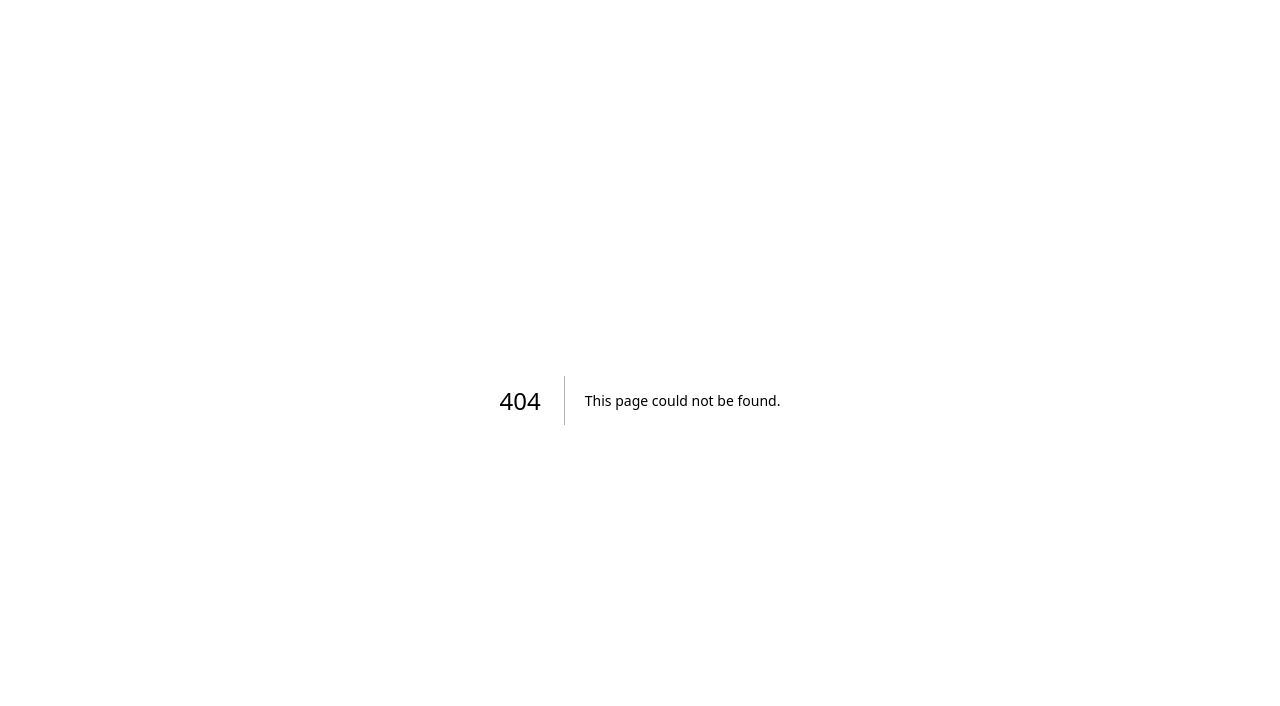
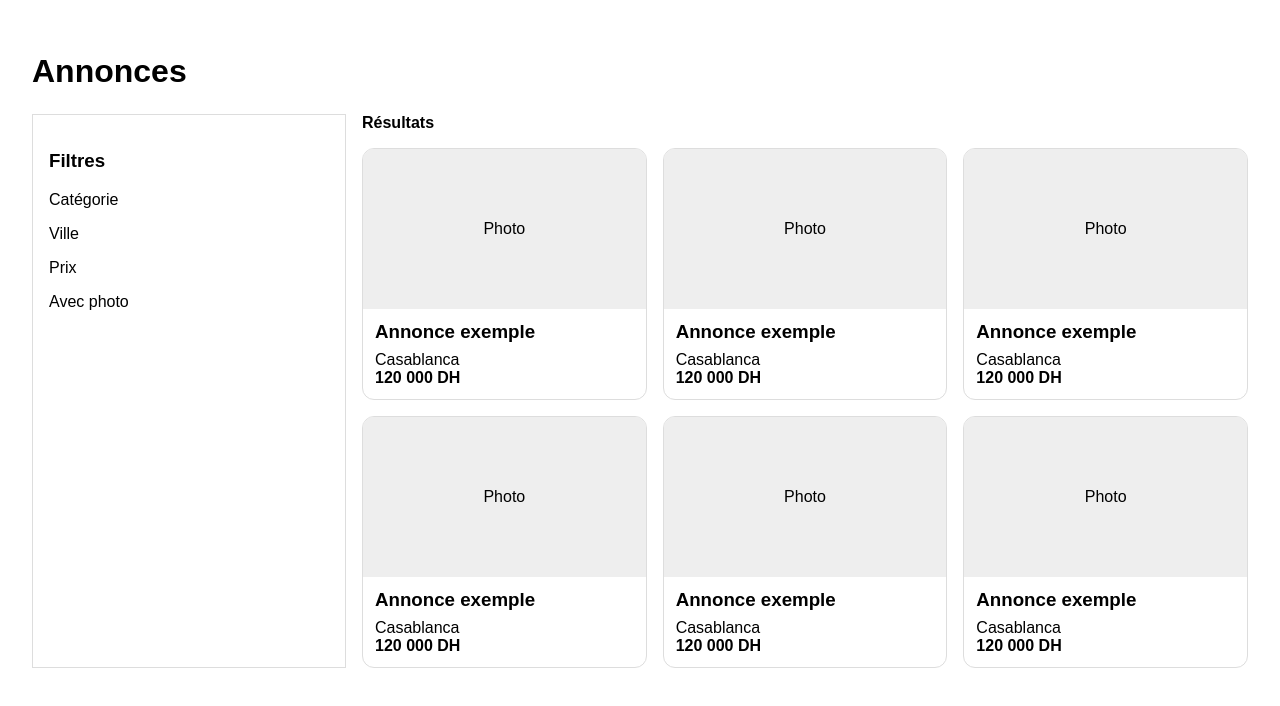
Before and after one commit to travitomaroc/travito-v2, a Next.js app: page /annonces in a window 1280 px wide. Before the commit this address had no page. Shown: the top 706 px of the page. Built offline with nearby package versions, Linux system fonts and the light colour scheme.

Commit message:
add annonces page skeleton

```diff
--- /dev/null
+++ b/app/annonces/page.jsx
@@ -0,0 +1,57 @@
+export default function AnnoncesPage() {
+  return (
+    <main style={{ padding: "24px", fontFamily: "Arial, sans-serif" }}>
+      <h1>Annonces</h1>
+
+      <section style={{ display: "flex", gap: 16, marginTop: 24 }}>
+        <aside style={{ width: 280, border: "1px solid #ddd", padding: 16 }}>
+          <h3>Filtres</h3>
+          <p>Catégorie</p>
+          <p>Ville</p>
+          <p>Prix</p>
+          <p>Avec photo</p>
+        </aside>
+
+        <section style={{ flex: 1 }}>
+          <div style={{ marginBottom: 16 }}>
+            <strong>Résultats</strong>
+          </div>
+
+          <div style={{
+            display: "grid",
+            gridTemplateColumns: "repeat(auto-fill, minmax(240px, 1fr))",
+            gap: 16
+          }}>
+            {[1, 2, 3, 4, 5, 6].map((item) => (
+              <article
+                key={item}
+                style={{
+                  border: "1px solid #ddd",
+                  borderRadius: 12,
+                  overflow: "hidden",
+                  background: "#fff"
+                }}
+              >
+                <div style={{
+                  height: 160,
+                  background: "#eee",
+                  display: "flex",
+                  alignItems: "center",
+                  justifyContent: "center"
+                }}>
+                  Photo
+                </div>
+
+                <div style={{ padding: 12 }}>
+                  <h3 style={{ margin: "0 0 8px" }}>Annonce exemple</h3>
+                  <p style={{ margin: 0 }}>Casablanca</p>
+                  <strong>120 000 DH</strong>
+                </div>
+              </article>
+            ))}
+          </div>
+        </section>
+      </section>
+    </main>
+  );
+}
```
